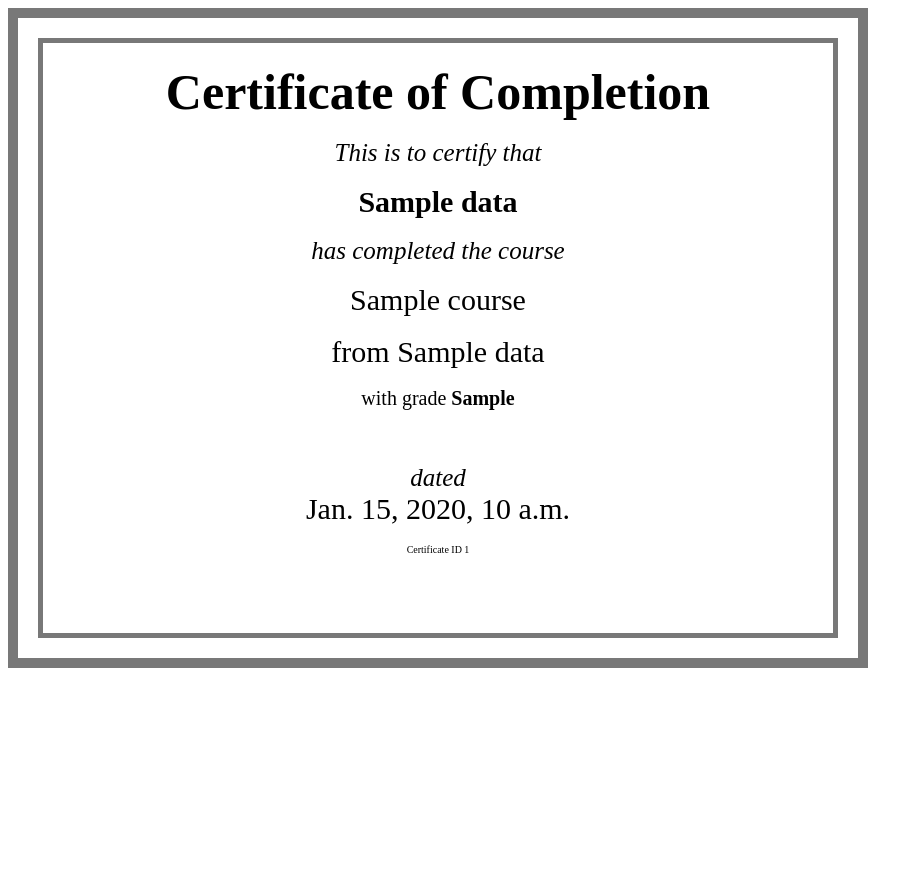
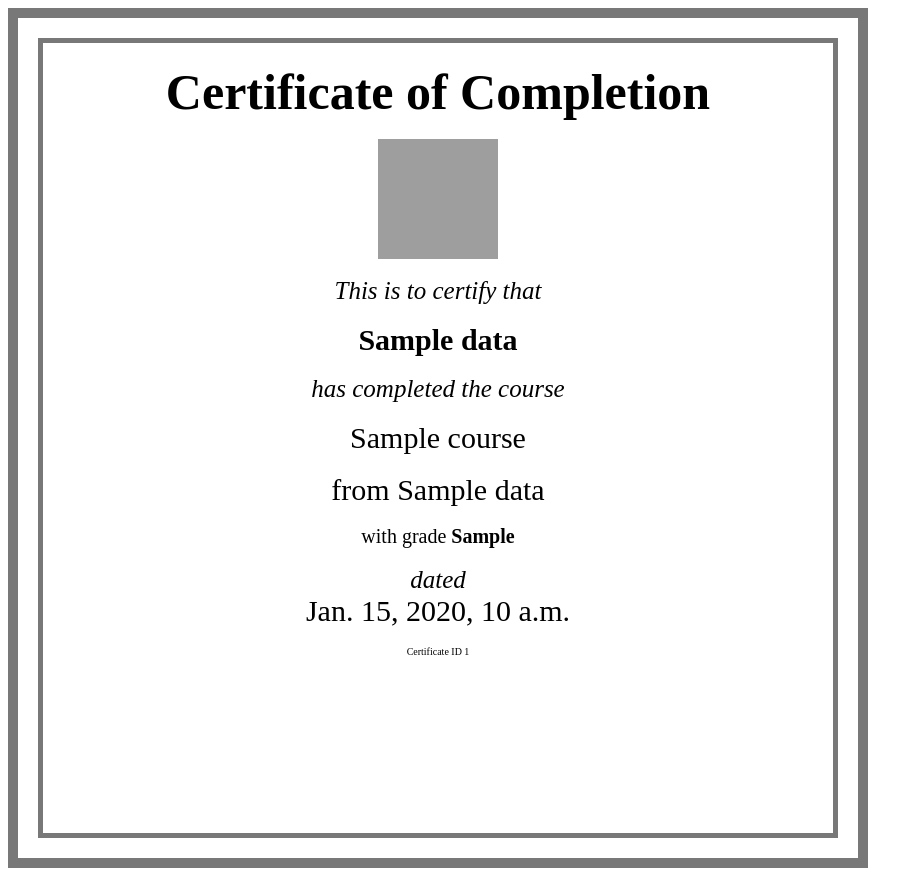
Before and after one commit to Uvaismon/StudentCertifierAPI, a Django app: template certification/templates/certification/certificate_template.html in a window 1280 px wide. Shown: the whole page, without its empty margins (0-923 px from the left). Before the commit the page ends 668 px from the top, so only its background shows below. Run offline with Django 3.2, Linux system fonts and the light colour scheme; the template is opened without the code that fills it: most values are stand-ins (such as "Sample title", 1, 10 or a date in 2020); grey boxes are pictures that could not be loaded.

Commit message:
Included university logo in certificates

```diff
--- a/certification/templates/certification/certificate_template.html
+++ b/certification/templates/certification/certificate_template.html
@@ -1,7 +1,9 @@
 
-<div style="width:800px; height:600px; padding:20px; text-align:center; border: 10px solid #787878">
-<div style="width:750px; height:550px; padding:20px; text-align:center; border: 5px solid #787878">
+<div style="width:800px; height:800px; padding:20px; text-align:center; border: 10px solid #787878">
+<div style="width:750px; height:750px; padding:20px; text-align:center; border: 5px solid #787878">
        <span style="font-size:50px; font-weight:bold">Certificate of Completion</span>
+       <br><br>
+       <span style="font-size:50px; font-weight:bold"><img src="https://firebasestorage.googleapis.com/v0/b/studentcertificate-9ade1.appspot.com/o/logo.png?alt=media&token=cd20facc-775a-4c27-9ea3-34007028a040" alt="logo" width="120px" height="120px"></span>
        <br><br>
        <span style="font-size:25px"><i>This is to certify that</i></span>
        <br><br>
@@ -9,7 +11,7 @@
        <span style="font-size:25px"><i>has completed the course</i></span> <br/><br/>
        <span style="font-size:30px">{{ data.course }}</span> <br/><br/>
        <span style="font-size:30px">from {{ data.university_name }}</span> <br/><br/>
-       <span style="font-size:20px">with grade <b>{{ data.grade_obtained }}</b></span> <br/><br/><br/><br/>
+       <span style="font-size:20px">with grade <b>{{ data.grade_obtained }}</b></span> <br/><br/>
        <span style="font-size:25px"><i>dated</i></span><br>
       <span style="font-size:30px">{{ data.generated_on }}</span><br/><br/>
       <span style="font-size:10px">Certificate ID {{ data.certificate_id }}</span>
```
Also changed, not shown: 1 other file.
